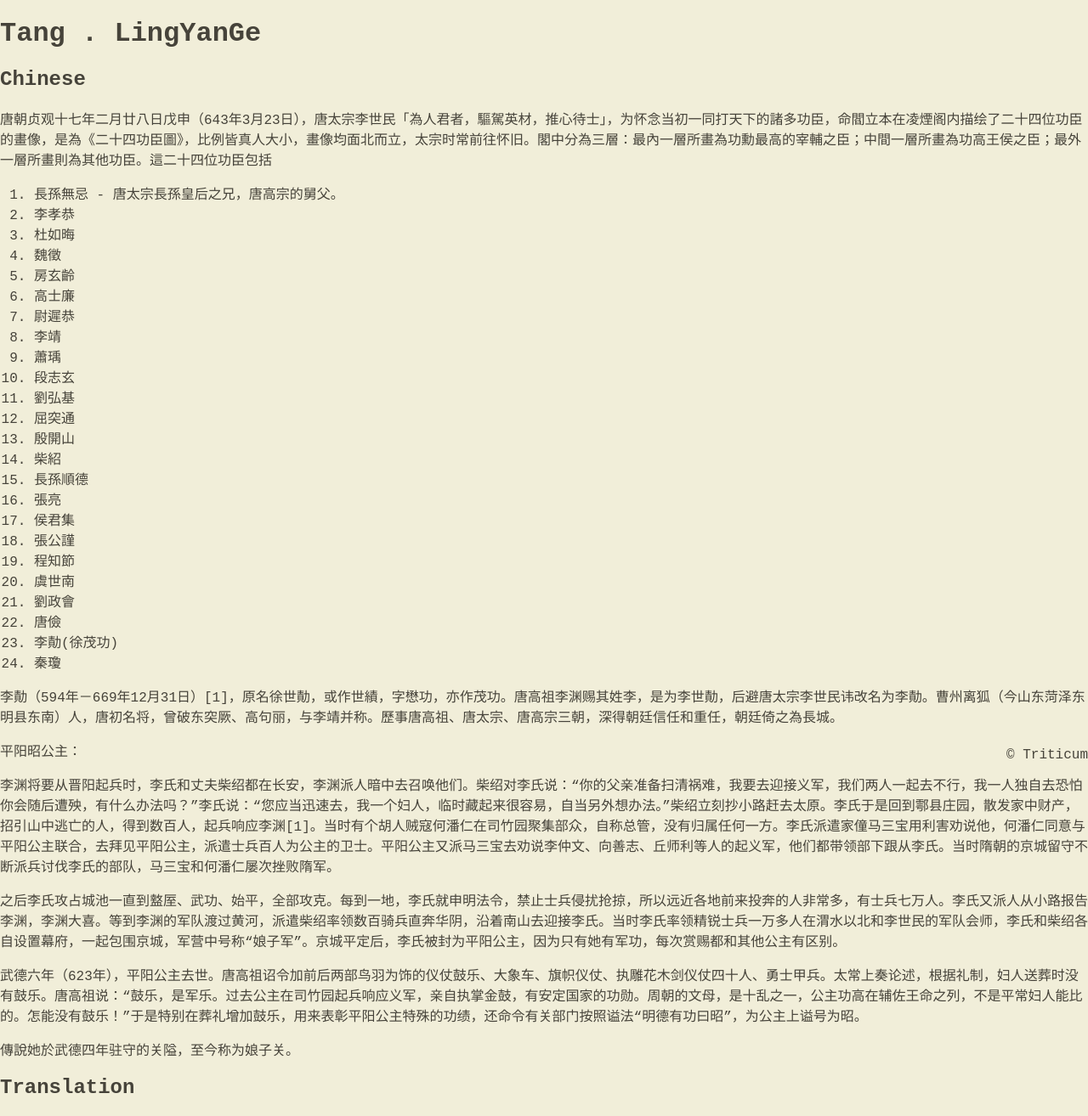
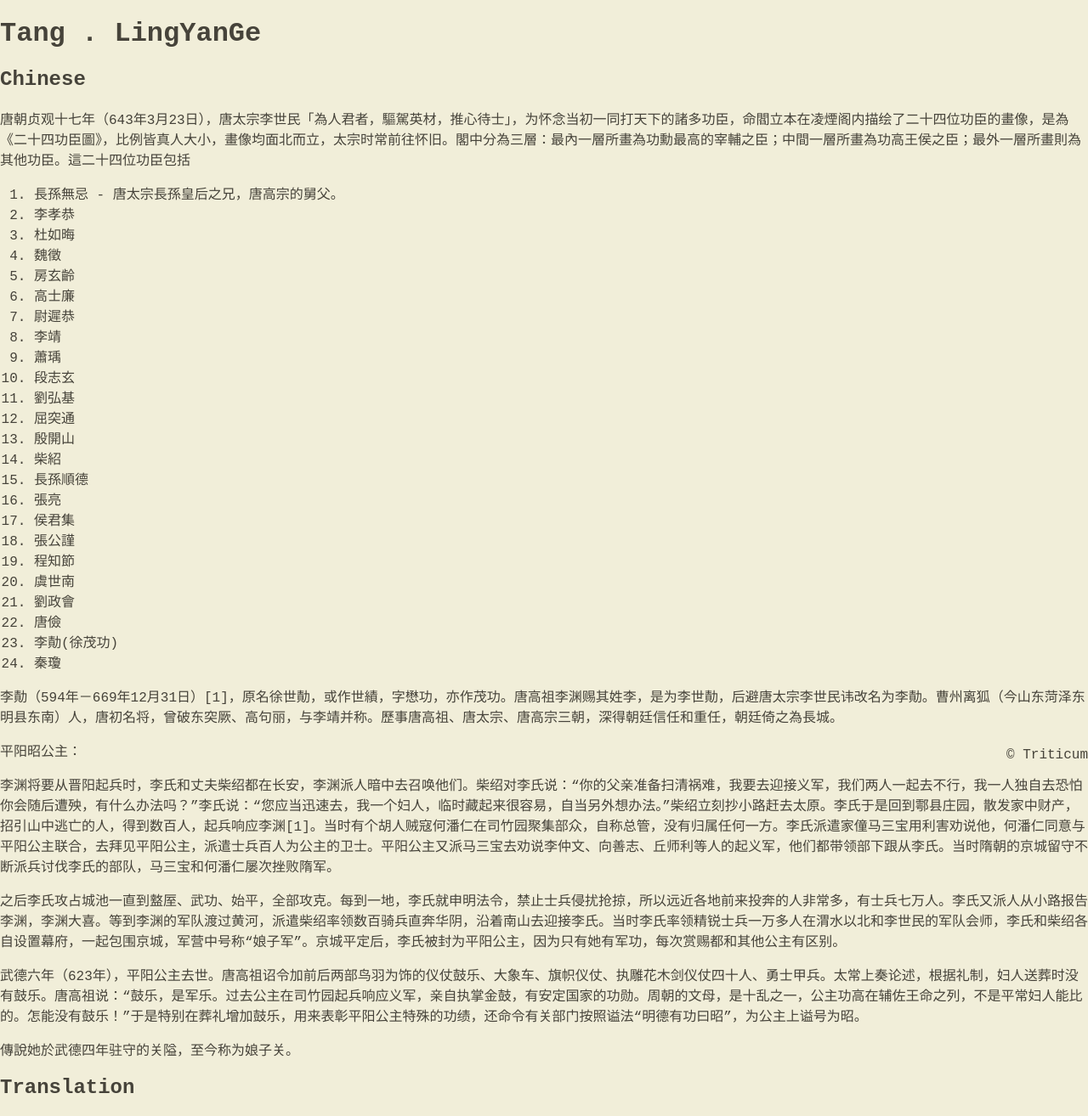
Before and after one commit to Triticum01/Triticum01.github.io, a Jekyll site: the page built from _posts/2022-12-17-Tang-Ling-Yang-Ge.md, in a window 1280 px wide. Shown: the whole page at 85% size. Built offline with Jekyll 4.4.1, drawn with Linux system fonts in a browser that asks for light colours; nearby versions of some CDN libraries.

Commit message:
Update 2022-12-17-Tang-Ling-Yang-Ge.md

```diff
--- a/_posts/2022-12-17-Tang-Ling-Yang-Ge.md
+++ b/_posts/2022-12-17-Tang-Ling-Yang-Ge.md
@@ -6,7 +6,7 @@ categories: jekyll update
 
 ## Chinese
 
-唐朝贞观十七年二月廿八日戊申（643年3月23日），唐太宗李世民「為人君者，驅駕英材，推心待士」，为怀念当初一同打天下的諸多功臣，命閻立本在凌煙阁内描绘了二十四位功臣的畫像，是為《二十四功臣圖》，比例皆真人大小，畫像均面北而立，太宗时常前往怀旧。閣中分為三層：最內一層所畫為功勳最高的宰輔之臣；中間一層所畫為功高王侯之臣；最外一層所畫則為其他功臣。這二十四位功臣包括
+唐朝贞观十七年（643年3月23日），唐太宗李世民「為人君者，驅駕英材，推心待士」，为怀念当初一同打天下的諸多功臣，命閻立本在凌煙阁内描绘了二十四位功臣的畫像，是為《二十四功臣圖》，比例皆真人大小，畫像均面北而立，太宗时常前往怀旧。閣中分為三層：最內一層所畫為功勳最高的宰輔之臣；中間一層所畫為功高王侯之臣；最外一層所畫則為其他功臣。這二十四位功臣包括
 
 1. 長孫無忌  - 唐太宗長孫皇后之兄，唐高宗的舅父。
 2. 李孝恭
```
